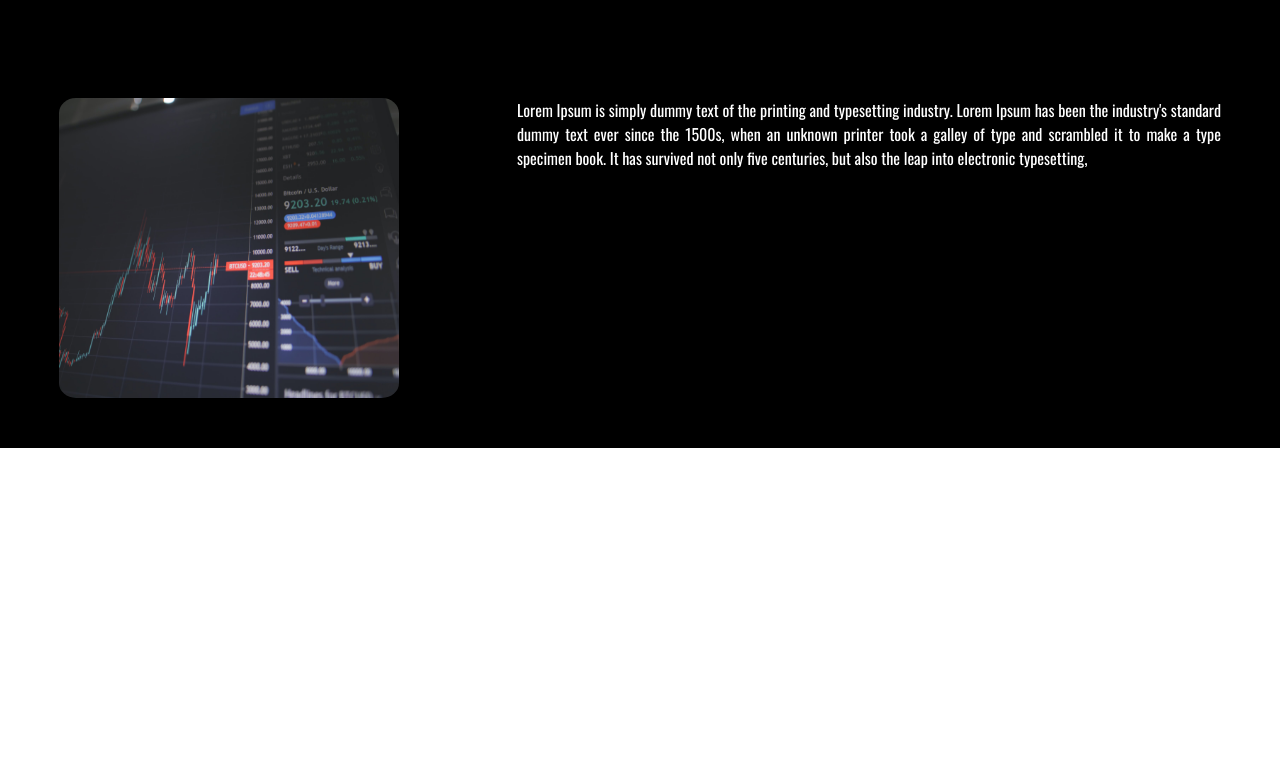
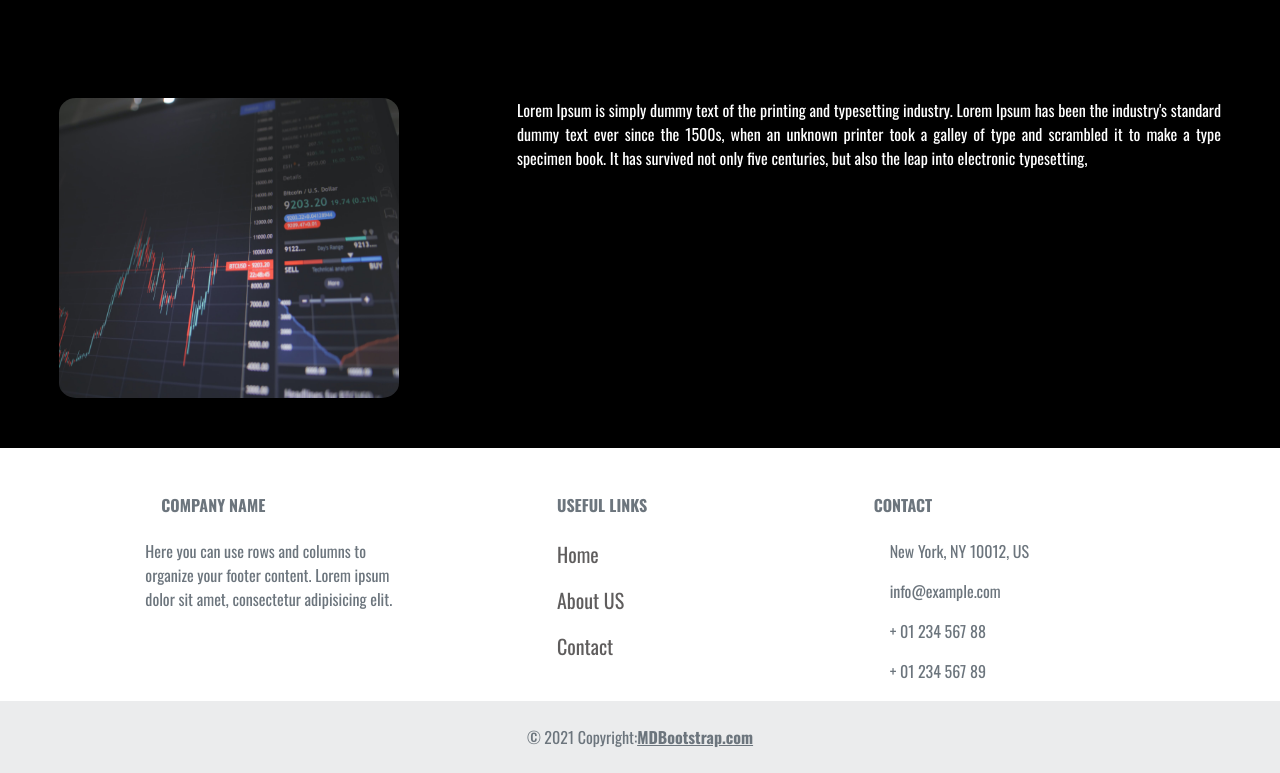
Before and after one commit to SLICKjp/stock-app, a React (Create React App) app: page / in a window 1280 px wide. Shown: the part 1277-2050 px from the top of the page. Before the commit the page ends 1725 px from the top, so only its background shows below. Built offline with nearby package versions, Linux system fonts and the light colour scheme.

Commit message:
"updated footer-container"

```diff
--- a/package.json
+++ b/package.json
@@ -3,14 +3,19 @@
   "version": "0.1.0",
   "private": true,
   "dependencies": {
+    "@fortawesome/fontawesome-svg-core": "^6.1.1",
+    "@fortawesome/react-fontawesome": "^0.1.18",
     "@testing-library/jest-dom": "^5.16.2",
     "@testing-library/react": "^12.1.2",
     "@testing-library/user-event": "^13.5.0",
     "axios": "^0.26.1",
     "bootstrap": "^5.1.3",
+    "font-awesome": "^4.7.0",
+    "mdb-react-ui-kit": "^3.0.0",
     "react": "^17.0.2",
     "react-bootstrap": "^2.1.2",
     "react-dom": "^17.0.2",
+    "react-icons": "^4.3.1",
     "react-router-dom": "^6.2.2",
     "react-scripts": "^2.1.8",
     "web-vitals": "^2.1.4"
--- /dev/null
+++ b/src/components/Footer/Footercontainer.js
@@ -0,0 +1,99 @@
+import React from 'react';
+import { MDBFooter } from 'mdb-react-ui-kit';
+import './footer.css';
+import {Link} from "react-router-dom";
+
+const Footercontainer = () => {
+    return (
+        <div className="footer-container">
+            <MDBFooter bgColor='light' className='text-center text-lg-start text-muted'>
+      {/* <section className='d-flex justify-content-center justify-content-lg-between p-4 border-bottom'> */}
+        {/* <div className='me-5 d-none d-lg-block'>
+          <span>Get connected with us on social networks:</span>
+        </div> */}
+{/*
+        <div>
+          <a href='' className='me-4 text-reset'>
+          </a>
+          <a href='' className='me-4 text-reset'>
+            <i className='fab fa-twitter'></i>
+          </a>
+          <a href='' className='me-4 text-reset'>
+            <i className='fab fa-google'></i>
+          </a>
+          <a href='' className='me-4 text-reset'>
+            <i className='fab fa-instagram'></i>
+          </a>
+          <a href='' className='me-4 text-reset'>
+            <i className='fab fa-linkedin'></i>
+          </a>
+          <a href='' className='me-4 text-reset'>
+            <i className='fab fa-github'></i>
+          </a>
+        </div> */}
+      {/* </section> */}
+
+      <section className='footer-container'>
+        <div className='container text-center text-md-start mt-5'>
+          <div className='row mt-3'>
+            <div className='col-md-3 col-lg-4 col-xl-3 mx-auto mb-4'>
+              <h6 className='text-uppercase fw-bold mb-4'>
+                <i className='fas fa-gem me-3'></i>
+                Company name
+              </h6>
+              <p>
+                Here you can use rows and columns to organize your footer content. Lorem ipsum dolor sit amet,
+                consectetur adipisicing elit.
+              </p>
+            </div>
+
+
+
+            <div className='col-md-3 col-lg-2 col-xl-2 mx-auto mb-4'>
+              <h6 className='text-uppercase fw-bold mb-4'>Useful links</h6>
+              <div className="useful-links">
+              <p className="nav-item">
+              <Link to="/">Home</Link>
+              </p>
+              <p className="nav-item">
+              <Link to="/aboutus">About US</Link>
+              </p>
+              <p className="nav-item">
+              <Link to="/contact">Contact</Link>
+              </p>
+              </div>
+
+            </div>
+
+            <div className='col-md-4 col-lg-3 col-xl-3 mx-auto mb-md-0 mb-4'>
+              <h6 className='text-uppercase fw-bold mb-4'>Contact</h6>
+              <p>
+                <i className='fas fa-home me-3'></i> New York, NY 10012, US
+              </p>
+              <p>
+                <i className='fas fa-envelope me-3'></i>
+                info@example.com
+              </p>
+              <p>
+                <i className='fas fa-phone me-3'></i> + 01 234 567 88
+              </p>
+              <p>
+                <i className='fas fa-print me-3'></i> + 01 234 567 89
+              </p>
+            </div>
+          </div>
+        </div>
+      </section>
+
+      <div className='text-center p-4' style={{ backgroundColor: 'rgba(0, 0, 0, 0.05)' }}>
+        © 2021 Copyright:
+        <a className='text-reset fw-bold' href='https://mdbootstrap.com/'>
+          MDBootstrap.com
+        </a>
+      </div>
+    </MDBFooter>
+        </div>
+    )
+}
+
+export default Footercontainer
--- /dev/null
+++ b/src/components/Footer/footer.css
@@ -0,0 +1,8 @@
+.footer-container
+{
+    background-color: white;
+}
+.nav-item a
+{
+    color: rgb(95, 93, 93);
+}
--- a/src/components/Navbar/Aboutus/Firstcomp.js
+++ b/src/components/Navbar/Aboutus/Firstcomp.js
@@ -4,7 +4,7 @@ import pic from "./aboutus2.jpeg";
 const Firstcomp = () => {
   return (
     <div className="firstpart">
-      <img src={pic} className="bg-image" />
+      <img src={pic} className="bg-image" alt="" />
       <div className="top-left">
         <h1 className="aboutus-heading">Creative teams bringing ideas to life.</h1>
 
--- a/src/components/Navbar/Aboutus/aboutus.css
+++ b/src/components/Navbar/Aboutus/aboutus.css
@@ -1,15 +1,15 @@
-
 /* FIRst comp css stars */
 
 .firstpart {
   position: relative;
   font-weight: bold;
+  min-height: 350px;
 }
-
 .bg-image {
   /* position: relative    ; */
-  min-height: 100%;
-  min-width: 100%;
+  /* min-height: 100%; */
+  width: 100%;
+  height: auto;
   background-size: cover;
 }
 
@@ -17,43 +17,39 @@
   position: absolute;
   top: 8px;
   left: 110px;
-  color: white  ;
+  color: white;
 }
 
-.aboutus-heading{
+.aboutus-heading {
   width: 22%;
-
 }
-
-.para-aboutus{
-  margin-top: 50px;
+.para-aboutus {
+  padding-top: 50px;
   width: 60%;
 }
-
 
 /* First comp css ends */
 
 /* second comp css starts */
 
-
-
-.sec-comp-container{
-
+.sec-comp-container {
   display: flex;
   justify-content: space-between;
   min-height: 300px;
   padding: 50px 110px;
-
-
 }
 
-.sec-text-description{
+.sec-text-description {
   width: 70%;
 }
 
+/* second comp css ends */
 
+/* MEDIA QUERIES */
 
-
-
-
-/* second comp css ends */
+@media only screen and (max-width: 465px) {
+   .aboutus-heading,.para-aboutus
+   {
+     font-size: 10px;
+   }
+}
--- a/src/components/Navbar/Home.js
+++ b/src/components/Navbar/Home.js
@@ -4,6 +4,7 @@ import Herosection from '../Herosection/Herosection';
 import Itemcontainer from '../Items/Itemcontainer';
 import Info from '../Information/Info';
 import Information2 from '../Information2/Information2';
+import Footercontainer from '../Footer/Footercontainer';
 
 const Home = () => {
     return (
@@ -12,6 +13,7 @@ const Home = () => {
            <Itemcontainer/>
            <Info/>
            <Information2/>
+           <Footercontainer/>
 
         </div>
     )
```
Also changed, not shown: 1 other file (tests, documents, lock files or other folders).
